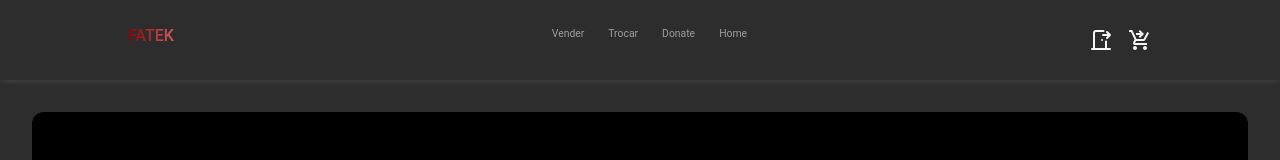
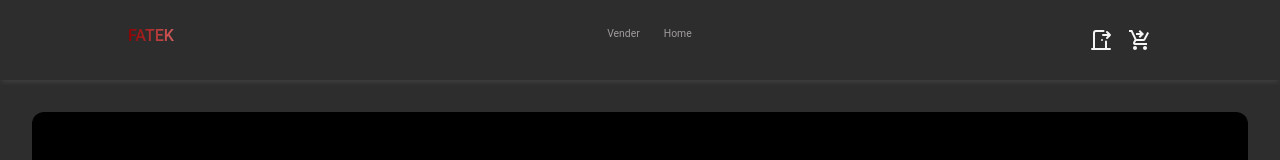
Before and after one commit to KaioBorgesDev/Fatek, a React (Vite) app in the folder frontend/: page / in a window 1280 px wide. Shown: the top 160 px of the page. Built offline with nearby package versions, Linux system fonts and the light colour scheme.

Commit message:
nav-bar remove unusuable's links

```diff
--- a/frontend/src/components/NavBar/NavBar.tsx
+++ b/frontend/src/components/NavBar/NavBar.tsx
@@ -39,12 +39,6 @@ const NavBar = () => {
         <ul>
           <li>
             <Link to={'/sell'}>Vender</Link>
-          </li>
-          <li>
-            <a href="#ancora-projetos">Trocar</a>
-          </li>
-          <li>
-            <a href="#ancora-projetos">Donate</a>
           </li>
           <li>
             <Link to={'/'}>Home</Link>
```
